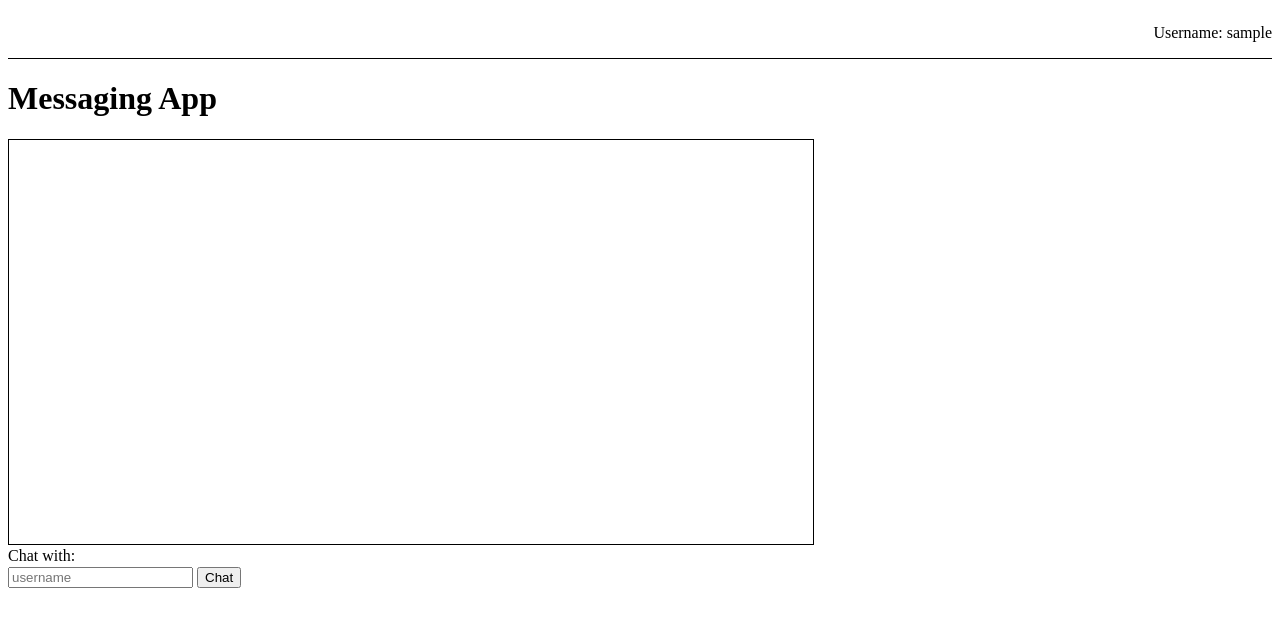
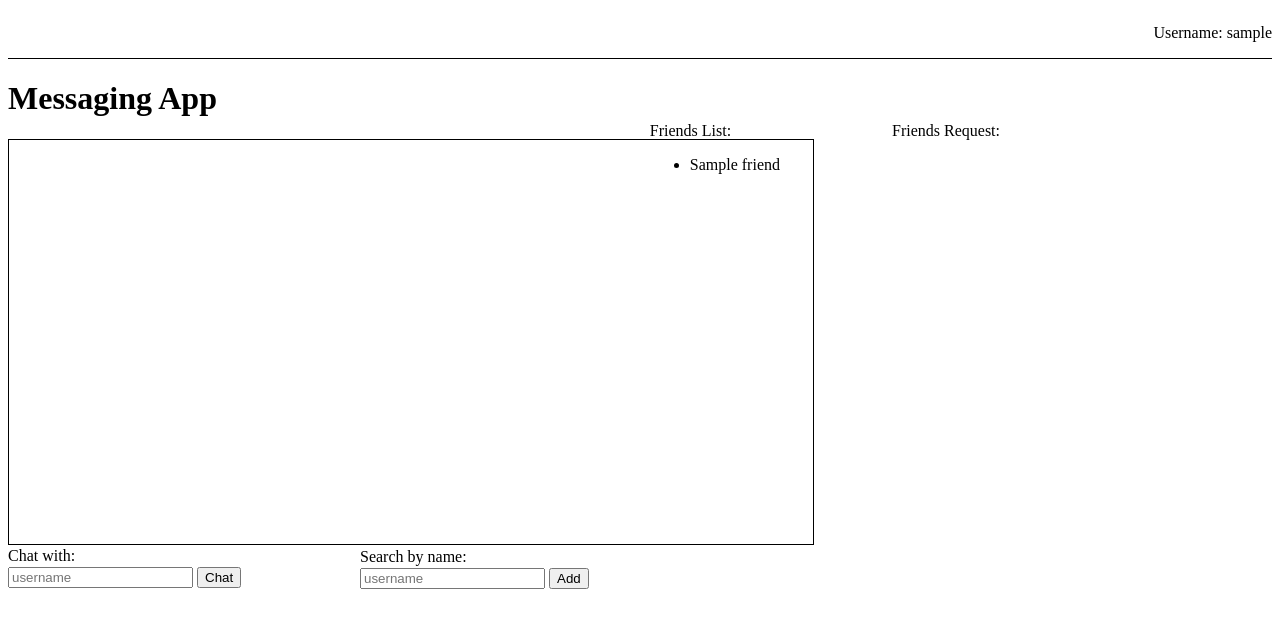
Before and after one commit to luyubing123/INFO2222-Assignment, a Flask app: template templates/home.jinja in a window 1280 px wide. Shown: the top 628 px of the page. Run offline with Flask 3, Linux system fonts and the light colour scheme; the template is opened without the code that fills it: most values are stand-ins (such as "Sample title", 1, 10 or a date in 2020).

Commit message:
feature1,feature2 completed

```diff
--- a/app.py
+++ b/app.py
@@ -19,7 +19,7 @@ app = Flask(__name__)
 
 # secret key used to sign the session cookie
 app.config['SECRET_KEY'] = secrets.token_hex()
-socketio = SocketIO(app)
+socketio = SocketIO(app, debug=True)
 
 # don't remove this!!
 import socket_routes
@@ -80,9 +80,17 @@ def page_not_found(_):
 def home():
     if request.args.get("username") is None:
         abort(404)
-    return render_template("home.jinja", username=request.args.get("username"))
+
+    # store current user's friends in a list
+
+    friendship = []
+    results = db.get_friendship(request.args.get("username"))
+    for r in results:
+        friendship.append(r.friendname)
+
+    return render_template("home.jinja", username=request.args.get("username"),friendship = friendship)
 
 
 
 if __name__ == '__main__':
-    socketio.run(app)
+    socketio.run(app, debug=True)
--- a/templates/home.jinja
+++ b/templates/home.jinja
@@ -57,6 +57,29 @@
         <button onclick="send()">Send</button>
         <button onclick="leave()">Leave Room</button>
     </section>
+
+    <section id="friends_list", style="top:120px;right:500px; position:fixed">
+        <p class="text">Friends List: </p>
+        <ul>
+        {% for friend in friendship %}
+            <li>{{ friend }}</li>
+        {% endfor %}
+    </ul>
+    </section>
+
+    <section id="friends_request", style="top:120px;right:280px; position:fixed">
+        <p class="text">Friends Request: </p>
+    </section>
+
+    <section id="add_friend", style="top:546px;left:360px; position:fixed">
+        <p class="text">Search by name: </p>
+        <input id="receiver" placeholder="username">
+        <!-- MDN says its bad practice to use the onclick attribute,
+        but we're using it anyways coz its easy :)-->
+        <button>Add</button>
+    </section>
+
+
 </main>
 
 <script src="/static/js/libs/socket.io.min.js"></script>
```
Also changed, not shown: db.py (+14 -1 lines), models.py (+11 -2 lines), templates/login.jinja (+6 -1 lines).
